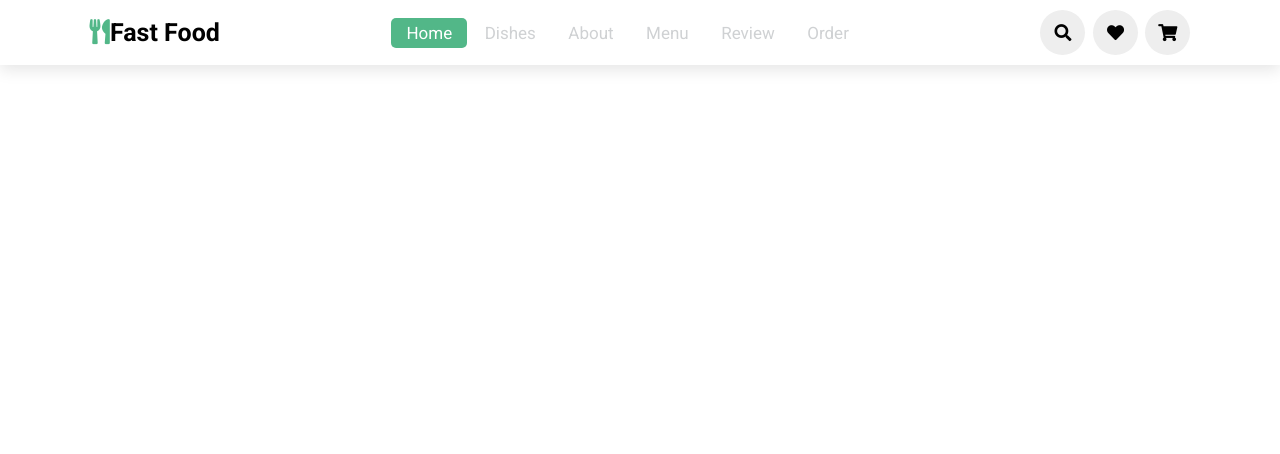
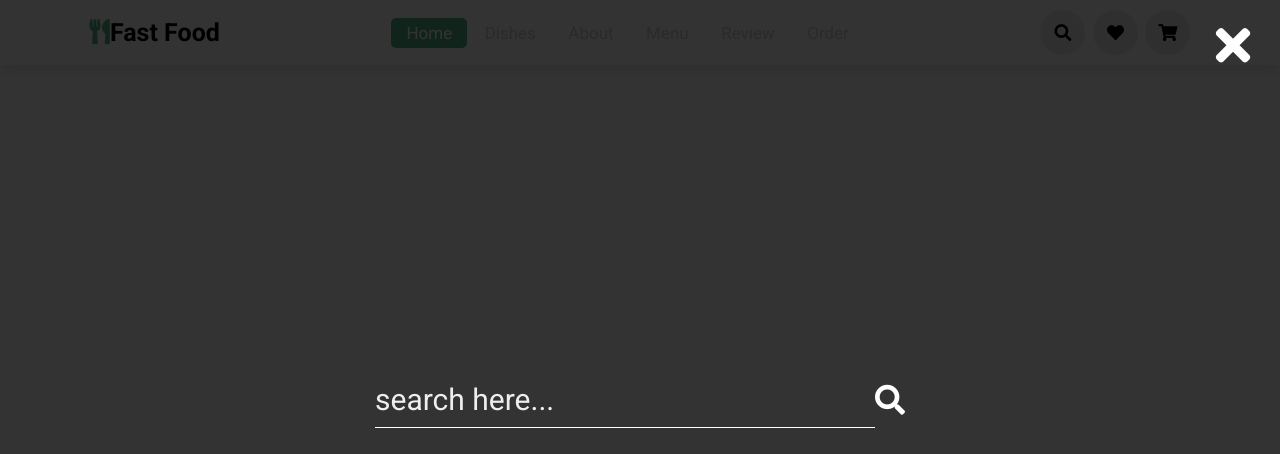
Before and after one commit to reminderr/portfolio-project-2, a plain HTML site: page index.html in a window 1280 px wide. Both pictures are taken after a click on the icon 1062 px from the left and 32 px from the top of the page. Drawn offline with Linux system fonts and the light colour scheme.

Commit message:
Update for Portfolio project 2

```diff
--- a/css/style.css
+++ b/css/style.css
@@ -23,6 +23,7 @@ html {
   scroll-padding-top: 5.5rem;
   scroll-behavior: smooth;
 }
+/* ########## HEADER ########## */
 header {
   position: fixed;
   top: 0;
@@ -77,7 +78,56 @@ header .icons a:hover {
 header .icons #menu-bars {
   display: none;
 }
-
+/* ########## END OF HEADER ########## */
+/* ########## SEARCH FORM ########## */
+#search-form {
+  position: fixed;
+  top: -110%;
+  left: 0;
+  height: 100%;
+  width: 100%;
+  z-index: 1004;
+  background: rgba(0, 0, 0, 0.8);
+  display: flex;
+  align-items: center;
+  justify-content: center;
+  padding: 0 1rem;
+}
+#search-form.active {
+  top: 0;
+}
+#search-form #search-box {
+  width: 50rem;
+  border-bottom: 0.1rem solid #fff;
+  padding: 1rem 0;
+  color: #fff;
+  font-size: 3rem;
+  text-transform: none;
+  background: none;
+}
+#search-form #search-box::placeholder {
+  color: #eee;
+}
+#search-form #search-box::-webkit-search-cancel-button {
+  -webkit-appearance: none;
+}
+#search-form label {
+  color: #fff;
+  cursor: pointer;
+  font-size: 3rem;
+}
+#search-form label:hover {
+  color: var(--green);
+}
+#search-form #close {
+  position: absolute;
+  color: #fff;
+  cursor: pointer;
+  top: 2rem;
+  right: 3rem;
+  font-size: 5rem;
+}
+/* ########## END OF SEARCH FORM ########## */
 /* ########## MEDIA QUERIES ########## */
 @media (max-width: 991px) {
   html {
@@ -102,6 +152,9 @@ header .icons #menu-bars {
     padding: 1rem;
     clip-path: polygon(0 0, 100% 0, 100% 0, 0 0);
   }
+  header .navbar.active {
+    clip-path: polygon(0 0, 100% 0, 100% 100%, 0% 100%);
+  }
   header .navbar a {
     display: block;
     padding: 1.5rem;
@@ -109,6 +162,10 @@ header .icons #menu-bars {
     font-size: 2rem;
     background: #eee;
   }
+  #search-form #search-box {
+    width: 90%;
+    margin: 0 1rem;
+  }
 }
 @media (max-width: 991px) {
   html {
--- a/index.html
+++ b/index.html
@@ -30,7 +30,14 @@
     </div>
   </header>
   <!-- ########## END OF HEADER ########## -->
+  <!-- ########## SEARCH FORM ########## -->
 
+  <!-- ########## END OF SEARCH FORM ########## -->
+  <form action="" id="search-form">
+    <input type="search" placeholder="search here..." name="" id="search-box">
+    <label for="search-box" class="fas fa-search"></label>
+    <i class="fas fa-times" id="close"></i>
+  </form>
   <!-- ########## JAVASCRIPT ########## -->
   <script src="js/script.js"></script>
 </body>
--- a/js/script.js
+++ b/js/script.js
@@ -0,0 +1,20 @@
+let menu = document.querySelector('#menu-bars');
+let navbar = document.querySelector('.navbar');
+
+menu.onclick = () => {
+  menu.classList.toggle('fa-times');
+  navbar.classList.toggle('active');
+}
+
+window.onscroll = () => {
+  menu.classList.remove('fa-times');
+  navbar.classList.remove('active');
+}
+
+document.querySelector('#search-icon').onclick = () => {
+  document.querySelector('#search-form').classList.toggle('active');
+}
+
+document.querySelector('#close').onclick = () => {
+  document.querySelector('#search-form').classList.remove('active');
+}
```
